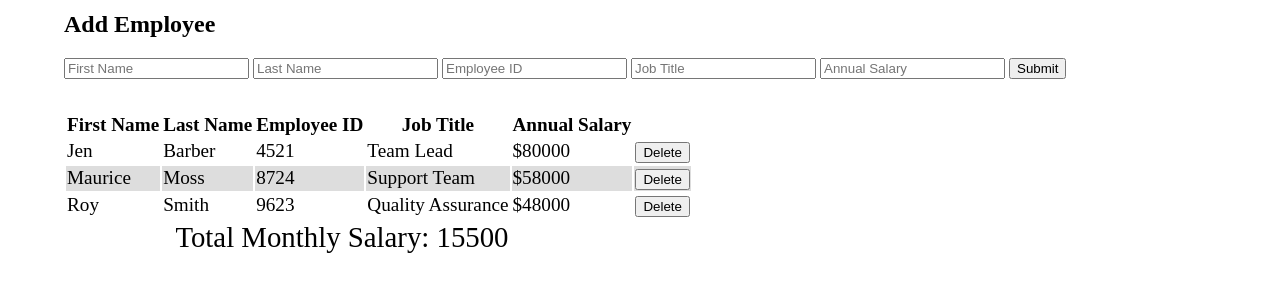
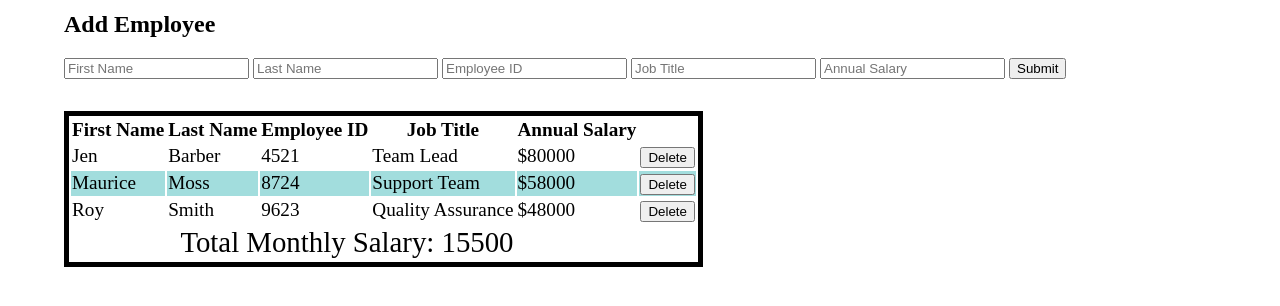
Before and after one commit to rhurd06/jquery-salary-calculator, a plain HTML site: page index.html in a window 1280 px wide. Shown: the part 90-396 px from the top of the page. Drawn offline with Linux system fonts and the light colour scheme.

Commit message:
updates to css

```diff
--- a/style.css
+++ b/style.css
@@ -1,5 +1,10 @@
 body, section {
     margin: 2rem;
+}
+table {
+    border: black;
+    border-width: 5px;
+    border-style: solid;
 }
 tr {
     font-size: larger;
@@ -9,5 +14,5 @@ table.employee-information tfoot {
     font-size: x-large;
 }
 tr:nth-child(even){
-    background-color: #dddddd;
+   background-color: rgb(162, 221, 221);
 }
```
Also changed, not shown: 1 other file.
